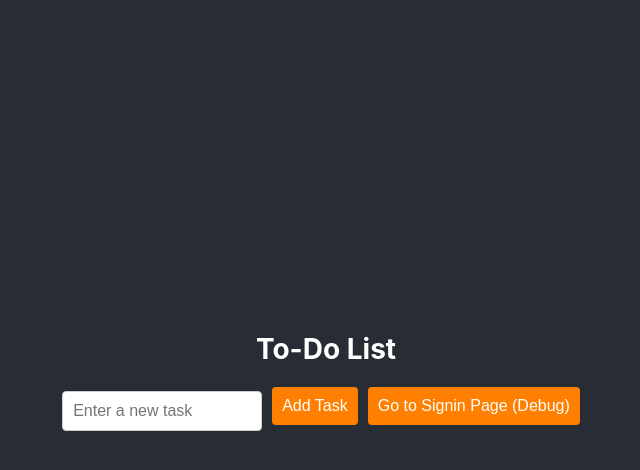
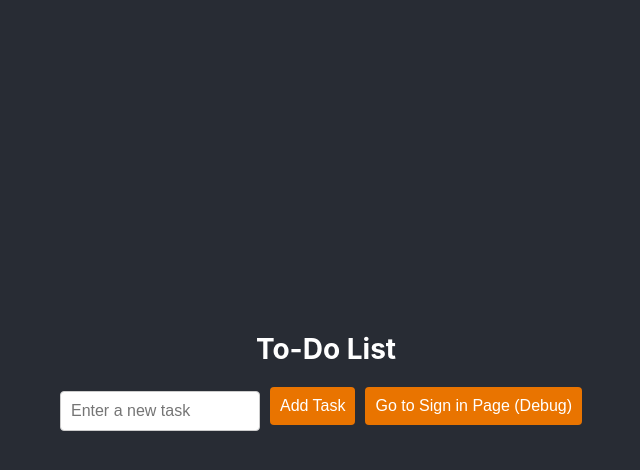
Before and after one commit to MaliceKy/ToDo-MERN, a React app in the folder frontend/: page / in a window 1280 px wide. Both pictures are taken after typing "Sample", "Sample123" into the empty fields and a click on the button "Go to To-Do Page (Debug)". Shown: the whole page, without its empty margins (314-954 px from the left). Built offline with nearby package versions, Linux system fonts and the light colour scheme.

Commit message:
Typo fixes

```diff
--- a/frontend/src/css/App.css
+++ b/frontend/src/css/App.css
@@ -72,7 +72,7 @@ input[type="password"] {
 
 button {
   padding: 10px;
-  background-color: #ff8000;
+  background-color: #e97400;
   color: white;
   border: none;
   border-radius: 4px;
@@ -82,7 +82,7 @@ button {
 }
 
 button:hover {
-  background-color: rgb(214, 128, 0);
+  background-color: rgb(255, 153, 0);
 }
 
 .debug-todo-btn{
--- a/frontend/src/css/TodoPage.css
+++ b/frontend/src/css/TodoPage.css
@@ -34,7 +34,7 @@
   .todo-input button {
     padding: 10px;
     margin-right: 10px;
-    background-color: #ff8000;
+    background-color: #e97400;
     color: white;
     border: none;
     border-radius: 4px;
@@ -43,7 +43,7 @@
   }
 
   .todo-input button:hover {
-    background-color: rgb(214, 128, 0);
+    background-color: rgb(255, 153, 0);
   }
 
   .todo-list {
--- a/frontend/src/js/App.js
+++ b/frontend/src/js/App.js
@@ -1,7 +1,7 @@
 import React, { useState } from 'react';
 import '../css/App.css';
 import TodoPage from './TodoPage';
-import Signup from './Singup';
+import Signup from './Signup';
 
 function App() {
   const [username, setUsername] = useState('');
--- a/frontend/src/js/TodoPage.js
+++ b/frontend/src/js/TodoPage.js
@@ -33,7 +33,7 @@ const TodoPage = () => {
           onChange={(e) => setTask(e.target.value)}
         />
         <button onClick={handleAddTask}>Add Task</button>
-        <button onClick={handleNavigateToSignIn}>Go to Signin Page (Debug)</button>
+        <button onClick={handleNavigateToSignIn}>Go to Sign in Page (Debug)</button>
       </div>
       <ul className="todo-list">
         {tasks.map((t, index) => (
```
Also changed, not shown: frontend/src/js/Signup.js (renamed from frontend/src/js/Singup.js).
